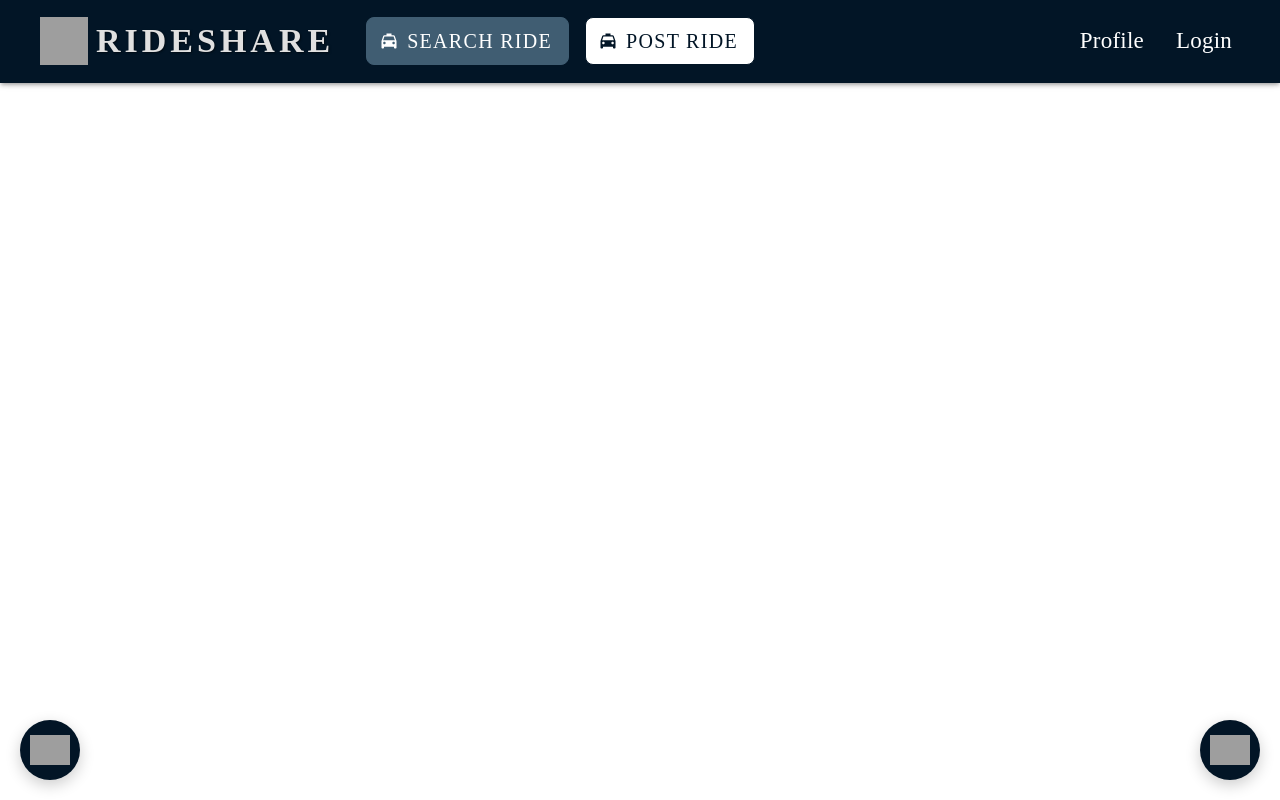
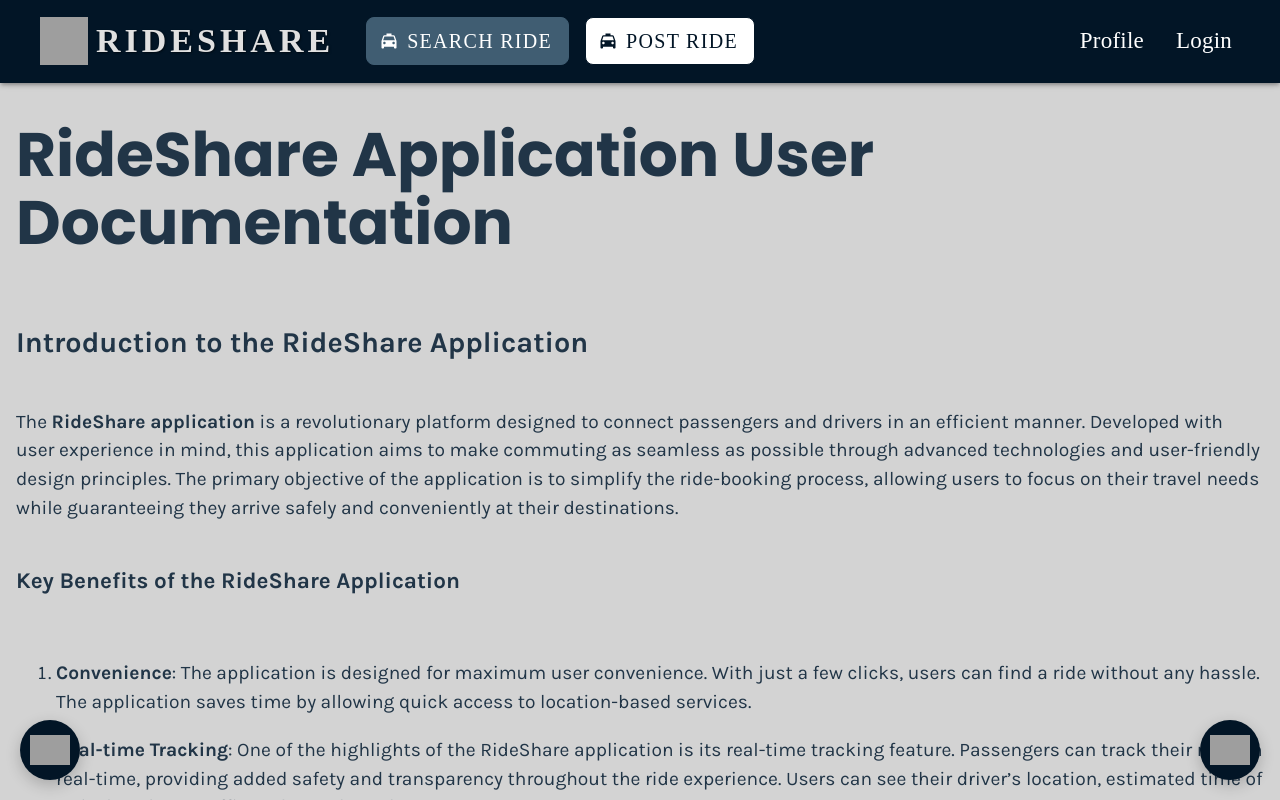
Before and after one commit to TanushMM/RideShare, a React (Vite) app in the folder Frontend/: page /user-documentation in a window 1280 px wide. Built offline with nearby package versions, Linux system fonts and the light colour scheme; grey boxes are pictures that could not be loaded; a web font is replaced by a local one.

Commit message:
Added User Documentation

```diff
--- a/Frontend/src/App.jsx
+++ b/Frontend/src/App.jsx
@@ -21,8 +21,8 @@ import Profile from './components/UserContext/Profile';
 import Layout from './components/Layout/Layout';
 import SearchMap from './components/Map/SearchMap';
 import PostMap from './components/Map/PostMap';
-import Developers from './Developers';
-import UserDocumentation from './UserDocumentation';
+import Developers from './components/DevelopersAndDocumentation/Developers';
+import UserDocumentation from './components/DevelopersAndDocumentation/UserDocumentation';
 
 const App = () => {
     return (
@@ -48,8 +48,11 @@ const App = () => {
                     <Route path="/payment-summary" element={<PaymentSummaryPage />} />
                     <Route path="/feedback" element={<FeedbackPage />} />
                     <Route path="/post-ride" element={<PostMap />} />
-                    <Route path="/dev" element={<Developers />} />
-                    <Route path="/doc" element={<UserDocumentation />} />
+
+
+                    {/* Developer and Documentation Routes */}
+                    <Route path="/developer" element={<Developers />} />
+                    <Route path="/user-documentation" element={<UserDocumentation />} />
 
                     {/* Admin Routes */}
                     <Route path="/admin" element={<Dashboard />} />
--- a/Frontend/src/UserDocumentation.jsx
+++ b/Frontend/src/components/DevelopersAndDocumentation/UserDocumentation.jsx
@@ -1,4 +1,6 @@
 import React from "react";
+import { Box,Typography,Grid } from '@mui/material';
+
 
 const styles = {
     container: {
@@ -67,37 +69,24 @@ const UserDocumentation = () => {
     return (
         <div>
 
-    <Box sx={styles.container}>
-      <Typography variant="h4" sx={styles.heading}>
-        Meet the Developers
-      </Typography>
-      <Grid container spacing={4} sx={styles.gridContainer}>
-        {developers.map((dev, index) => (
-          <Grid item key={index} xs={12} sm={6}>
-            <animated.div style={fadeInAnimation}>
-              <Box sx={styles.devCard}>
-                <Avatar src={dev.image} alt={dev.name} sx={styles.avatar} />
-                <Typography variant="h6" sx={styles.devName}>{dev.name}</Typography>
-                <Typography variant="subtitle1" sx={styles.devRole}>{dev.role}</Typography>
-                <Typography variant="body2" sx={styles.description}>{dev.description}</Typography>
-                <Typography variant="body2" sx={styles.skills}>
-                  Expertise: {dev.skills.join(', ')}
-                </Typography>
-                <Button
-                  variant="contained"
-                  color="primary"
-                  href={dev.portfolio}
-                  target="_blank"
-                  sx={styles.portfolioButton}
-                >
-                  Explore Portfolio
-                </Button>
-              </Box>
-            </animated.div>
-          </Grid>
-        ))}
-      </Grid>
-    </Box>
+  <Box
+ sx={{
+  backgroundColor: 'lightgray',
+  padding: '16px',
+  borderRadius: '8px',
+  boxShadow: '0px 4px 12px rgba(0, 0, 0, 0.1)',
+  width: '100%',
+  minHeight: '100vh', // Ensures it covers the full viewport height
+  display: 'flex',
+  flexDirection: 'column',
+  alignItems: 'flex-start', // Align items to the left
+  justifyContent: 'flex-start', // Align items to the top
+  margin: '0', // Remove margins for full-width effect
+  boxSizing: 'border-box', // Ensure padding is included in height/width
+  textAlign: 'left', // Ensure text is left aligned
+  fontSize: '1.2rem'
+}}
+      >
             <h1 id="rideshare-application-user-documentation">RideShare Application User Documentation</h1>
 <h2 id="introduction-to-the-rideshare-application">Introduction to the RideShare Application</h2>
 <p>The <strong>RideShare application</strong> is a revolutionary platform designed to connect passengers and drivers in an efficient manner. Developed with user experience in mind, this application aims to make commuting as seamless as possible through advanced technologies and user-friendly design principles. The primary objective of the application is to simplify the ride-booking process, allowing users to focus on their travel needs while guaranteeing they arrive safely and conveniently at their destinations.</p>
@@ -381,6 +370,8 @@ const UserDocumentation = () => {
 <p>Through generative AI and machine learning, the platform can adapt and customize the user experience based on initial preferences and ride history, optimizing ride matching and enhancing users&#39; journeys over time. </p>
 <p>In conclusion, the RideShare application provides a comprehensive solution for modern transportation needs. By blending convenience with robust technology, it guarantees an exceptional user experience through the entire ride-sharing process. This user documentation serves as a guiding resource, enabling users to fully leverage the app&#39;s capabilities and enjoy the benefits of a connected ride-share experience. </p>
 <p>The RideShare application is not just a means of transportation; it is a gateway to exploring cities more deeply, creating opportunities for connections, and ensuring safety and reliability for every journey taken.</p>
+
+        </Box>
         </div>
 
 
--- a/Frontend/src/components/LandingPage.jsx
+++ b/Frontend/src/components/LandingPage.jsx
@@ -58,6 +58,15 @@ const LandingPage = () => {
           </Button>
         </Link>
       </animated.div>
+
+      <animated.div style={buttonAnimation}>
+        <Link to="/user-documentation" style={{ textDecoration: 'none' }}>
+          <Button variant="outlined" sx={styles.devButton}>
+            User Documentation
+          </Button>
+        </Link>
+      </animated.div>
+
 
       <Box sx={styles.featuresContainer}>
         <Typography variant="h6" sx={styles.featuresHeading}>
```
Also changed, not shown: Frontend/src/components/DevelopersAndDocumentation/Developers.jsx (renamed from Frontend/src/Developers.jsx).
